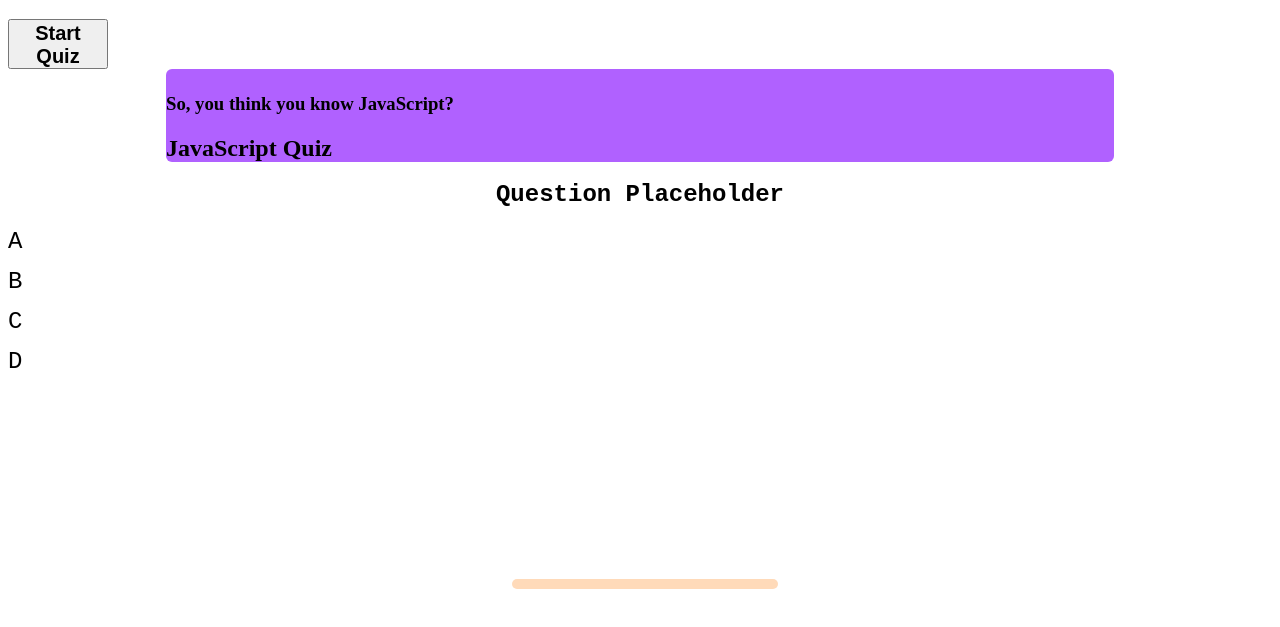
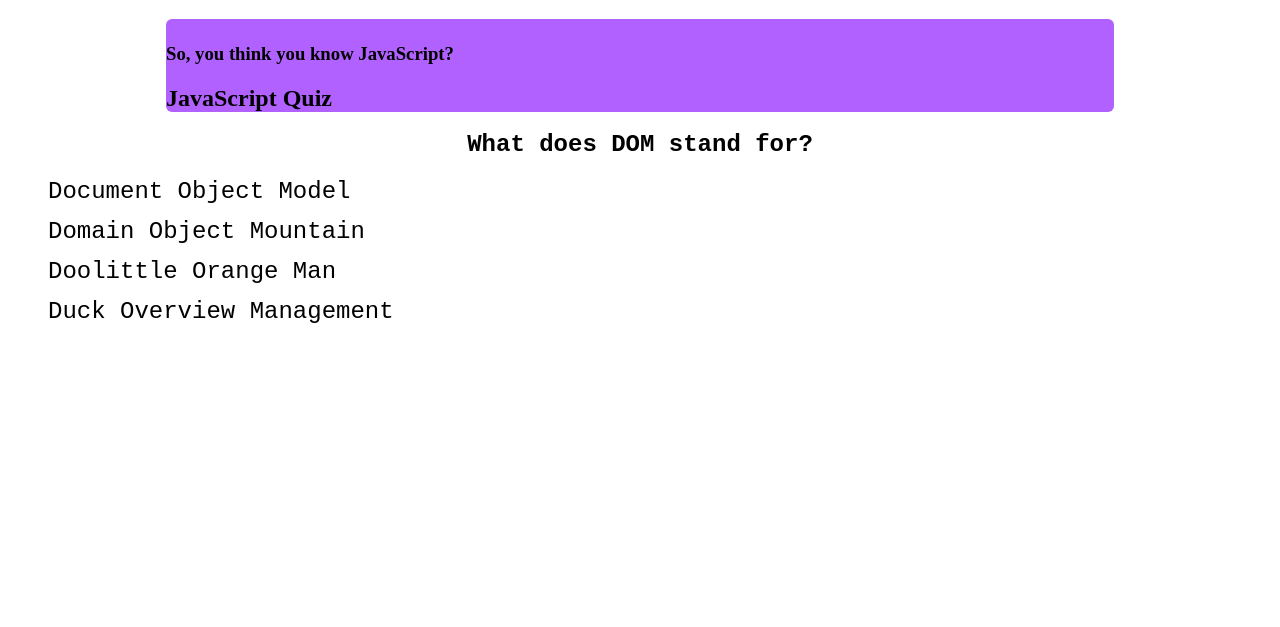
Before and after one commit to bgilbreath/javascript-fundamentals-quiz, a plain HTML site: page index.html in a window 1280 px wide. Both pictures are taken after a click on the button "Start Quiz". Shown: the part 61-688 px from the top of the page. Drawn offline with Linux system fonts and the light colour scheme.

Commit message:
Reformatted framework for page, began work on basic functionality for starting quiz.

```diff
--- a/assets/js/script.js
+++ b/assets/js/script.js
@@ -1,5 +1,39 @@
 var startQuizBtn = document.querySelector("#start-quiz");
+var possibleAnswersEl = document.querySelector("#choices");
+var quizQuestionEl = document.querySelector("#question");
 
-startQuizBtn.addEventListener("click", function(){
-  console.log("Quiz has begun...")
-});
+var questions = [
+  {
+      question: "What does DOM stand for?",
+      possibleAnswers: [
+          "Document Object Model",
+          "Domain Object Mountain",
+          "Doolittle Orange Man",
+          "Duck Overview Management"
+      ],
+      correctAnswer: "Document Object Model"
+  }
+];
+
+
+
+
+
+
+
+
+startQuizBtn.addEventListener("click", startQuiz);
+
+
+function startQuiz(){
+    var currentQuestion = questions[0];
+    quizQuestionEl.textContent = currentQuestion.question;
+
+    for (var i = 0; i <currentQuestion.possibleAnswers.length; i++){
+
+      var li = document.createElement("li");
+      li.textContent = currentQuestion.possibleAnswers[i];
+      possibleAnswersEl.appendChild(li);
+    }
+    startQuizBtn.setAttribute("style", "display:none;")
+}
--- a/index.html
+++ b/index.html
@@ -21,14 +21,8 @@
 			<h2>JavaScript Quiz</h2>
 		</div>
     <section>
-        <h1 id="question">Question Placeholder</h1>
+        <h1 id="question"></h1>
         <ul id="choices"></ul>
-            <li>A</li>
-            <li>B</li>
-            <li>C</li>
-            <li>D</li>
-        <div class="quizMessage"></div>
-        <div class="result"></div>
     </div>
   </section>
 </body>
```
